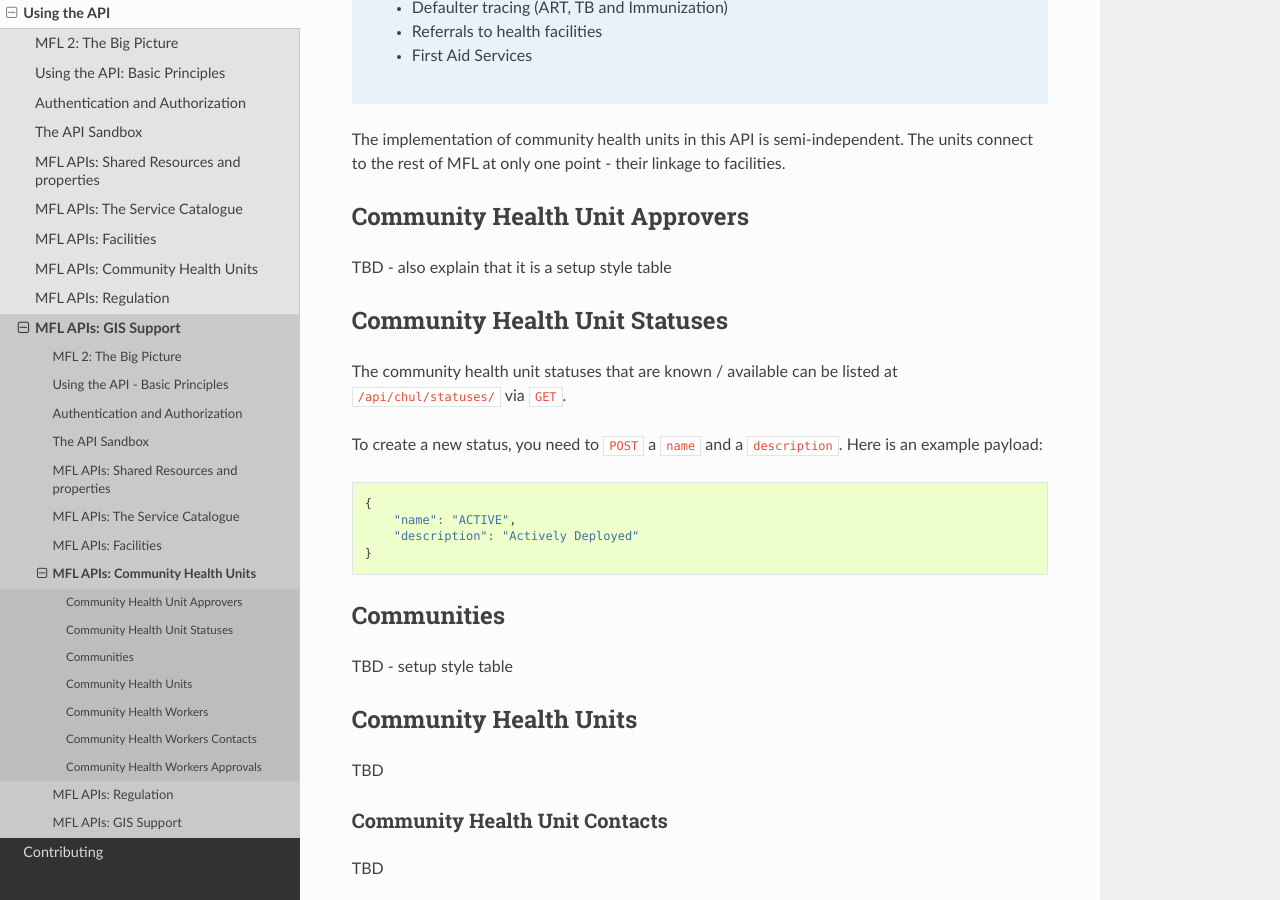
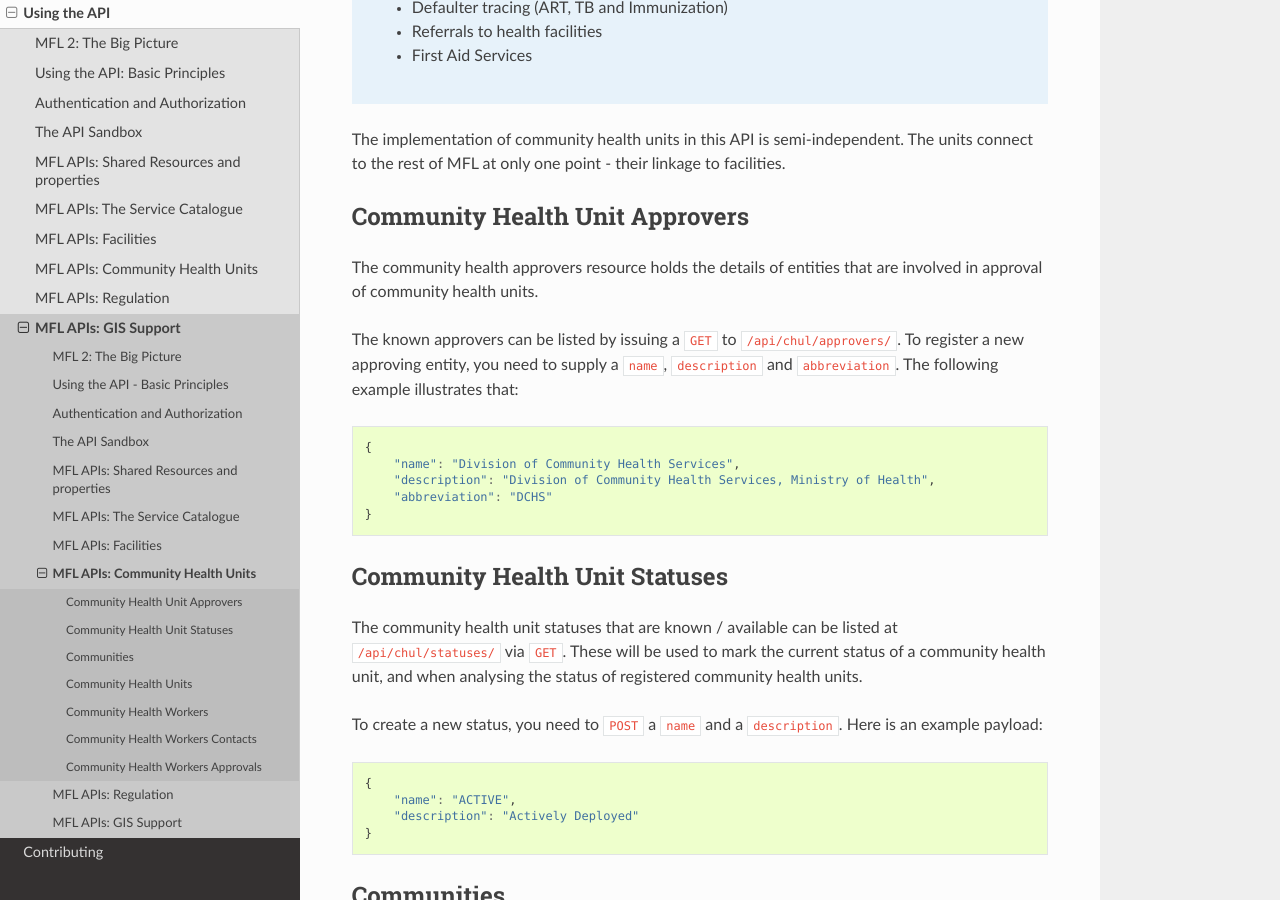
Before and after one commit to MasterFacilityList/mfl_api, a Sphinx documentation site: the page built from docs/getting_started/community_health_units.rst, in a window 1280 px wide and 900 px high, scrolled down 877 px. Built offline with Sphinx 7.4.7 and the Read the Docs theme 2.0.0, drawn with Linux system fonts in a browser that asks for light colours.

Commit message:
Added docs on community health unit approvers

```diff
--- a/docs/getting_started/community_health_units.rst
+++ b/docs/getting_started/community_health_units.rst
@@ -40,12 +40,27 @@ facilities.
 
 Community Health Unit Approvers
 ----------------------------------
-TBD - also explain that it is a setup style table
+The community health approvers resource holds the details of entities that are
+involved in approval of community health units.
+
+The known approvers can be listed by issuing a ``GET`` to ``/api/chul/approvers/``. To register a new approving entity, you need to supply a
+``name``, ``description`` and ``abbreviation``. The following example
+illustrates that:
+
+.. code-block:: javascript
+
+    {
+        "name": "Division of Community Health Services",
+        "description": "Division of Community Health Services, Ministry of Health",
+        "abbreviation": "DCHS"
+    }
 
 Community Health Unit Statuses
 --------------------------------
 The community health unit statuses that are known / available can be listed at
-``/api/chul/statuses/`` via ``GET``.
+``/api/chul/statuses/`` via ``GET``. These will be used to mark the current
+status of a community health unit, and when analysing the status of registered
+community health units.
 
 To create a new status, you need to ``POST`` a ``name`` and a ``description``.
 Here is an example payload:
```
